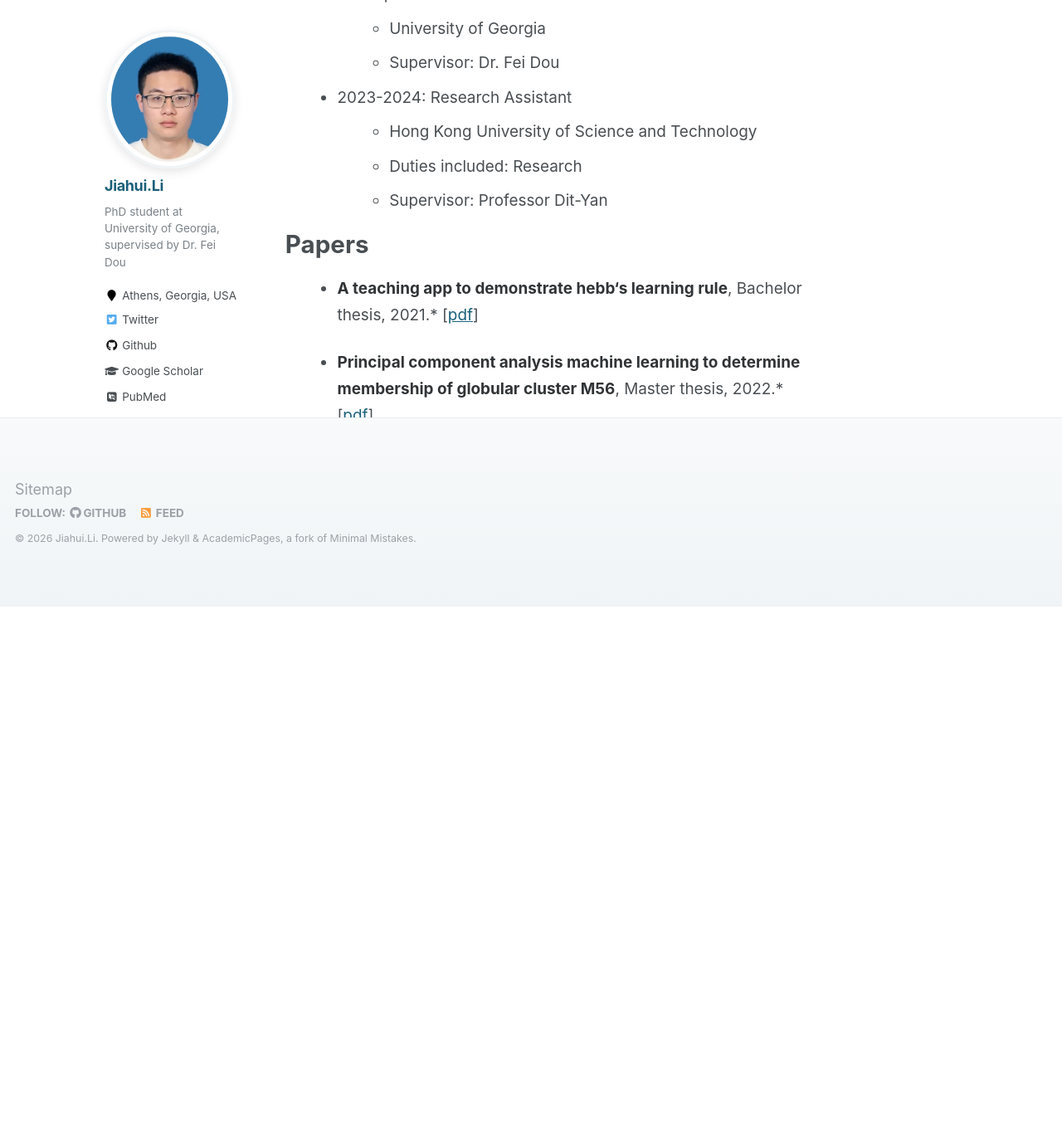
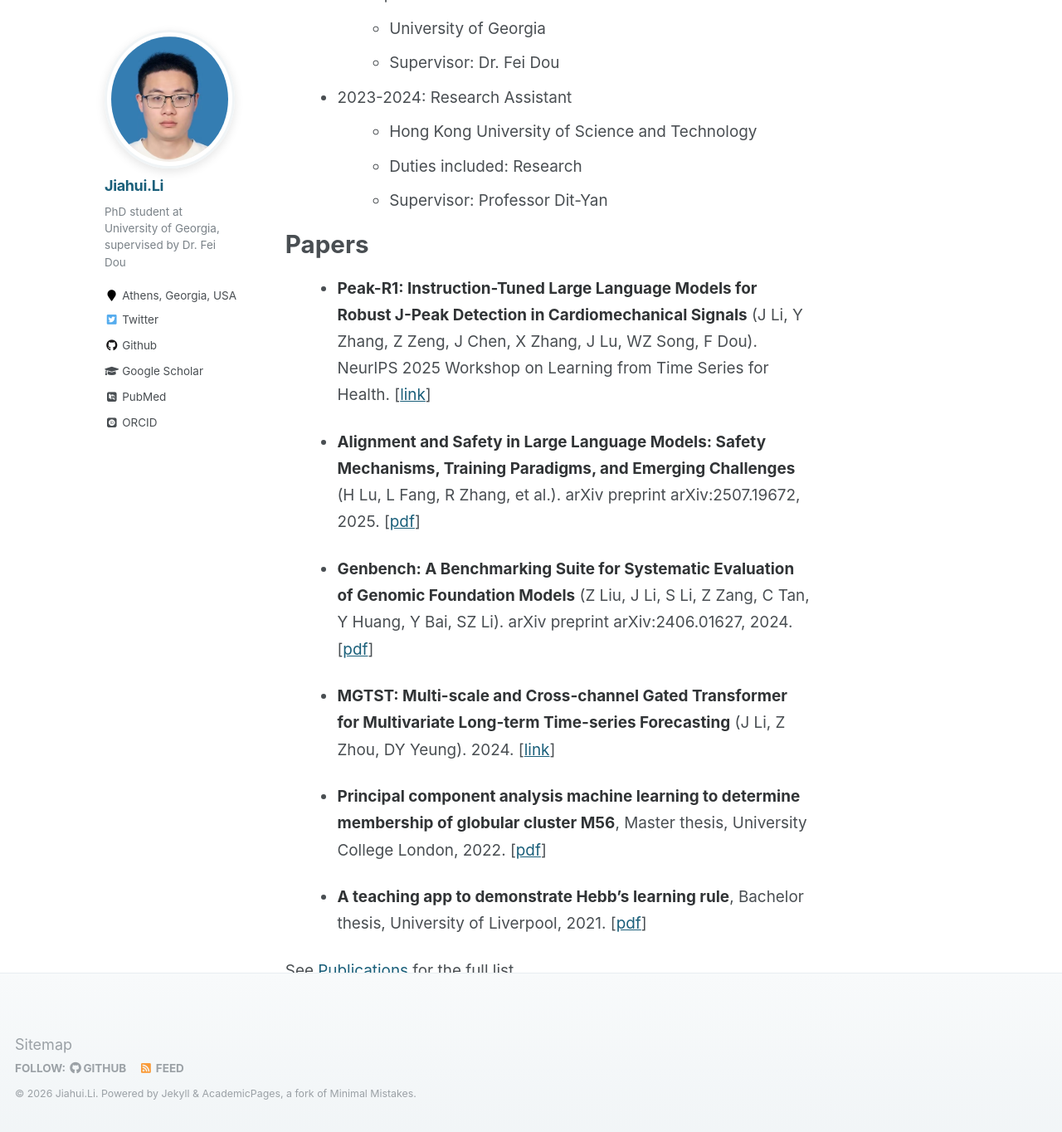
Before and after one commit to jimmylihui/jimmylihui.github.io, a Jekyll site: the page built from _pages/about.md, in a window 1280 px wide and 1400 px high, scrolled down 900 px. Shown: the top 1364 px of the window at 83% size. Built offline with Jekyll 4.4.1, drawn with Linux system fonts in a browser that asks for light colours; some web fonts are replaced; before the commit the page ends 1631 px from its top, so only the background shows below that.

Commit message:
Update Papers section on main page with all publications
Made-with: Cursor

```diff
--- a/_pages/about.md
+++ b/_pages/about.md
@@ -34,6 +34,16 @@ Work experience
 Papers
 ======
 
-* **A teaching app to demonstrate hebb‘s learning rule**, Bachelor thesis, 2021.* [[pdf](https://github.com/jimmylihui/jimmylihui.github.io/blob/master/files/app%20to%20illustrate%20hebb%20rule.pdf)]
+* **Peak-R1: Instruction-Tuned Large Language Models for Robust J-Peak Detection in Cardiomechanical Signals** (J Li, Y Zhang, Z Zeng, J Chen, X Zhang, J Lu, WZ Song, F Dou). NeurIPS 2025 Workshop on Learning from Time Series for Health. [[link](https://scholar.google.com/citations?view_op=view_citation&hl=en&user=CGnz6VQAAAAJ&citation_for_view=CGnz6VQAAAAJ:9yKSN-GCB0IC)]
 
-* **Principal component analysis machine learning to determine membership of globular cluster M56**, Master thesis, 2022.* [[pdf](https://github.com/jimmylihui/jimmylihui.github.io/blob/master/files/Principal%20component%20analysis%20machine%20learning%20to%20determine%20membership%20of%20globular%20cluster%20M56.pdf)]
+* **Alignment and Safety in Large Language Models: Safety Mechanisms, Training Paradigms, and Emerging Challenges** (H Lu, L Fang, R Zhang, et al.). arXiv preprint arXiv:2507.19672, 2025. [[pdf](https://arxiv.org/abs/2507.19672)]
+
+* **Genbench: A Benchmarking Suite for Systematic Evaluation of Genomic Foundation Models** (Z Liu, J Li, S Li, Z Zang, C Tan, Y Huang, Y Bai, SZ Li). arXiv preprint arXiv:2406.01627, 2024. [[pdf](https://arxiv.org/abs/2406.01627)]
+
+* **MGTST: Multi-scale and Cross-channel Gated Transformer for Multivariate Long-term Time-series Forecasting** (J Li, Z Zhou, DY Yeung). 2024. [[link](https://scholar.google.com/citations?view_op=view_citation&hl=en&user=CGnz6VQAAAAJ&citation_for_view=CGnz6VQAAAAJ:u5HHmVD_uO8C)]
+
+* **Principal component analysis machine learning to determine membership of globular cluster M56**, Master thesis, University College London, 2022. [[pdf](https://github.com/jimmylihui/jimmylihui.github.io/blob/master/files/Principal%20component%20analysis%20machine%20learning%20to%20determine%20membership%20of%20globular%20cluster%20M56.pdf)]
+
+* **A teaching app to demonstrate Hebb's learning rule**, Bachelor thesis, University of Liverpool, 2021. [[pdf](https://github.com/jimmylihui/jimmylihui.github.io/blob/master/files/app%20to%20illustrate%20hebb%20rule.pdf)]
+
+See [Publications](/publications/) for the full list.
```
